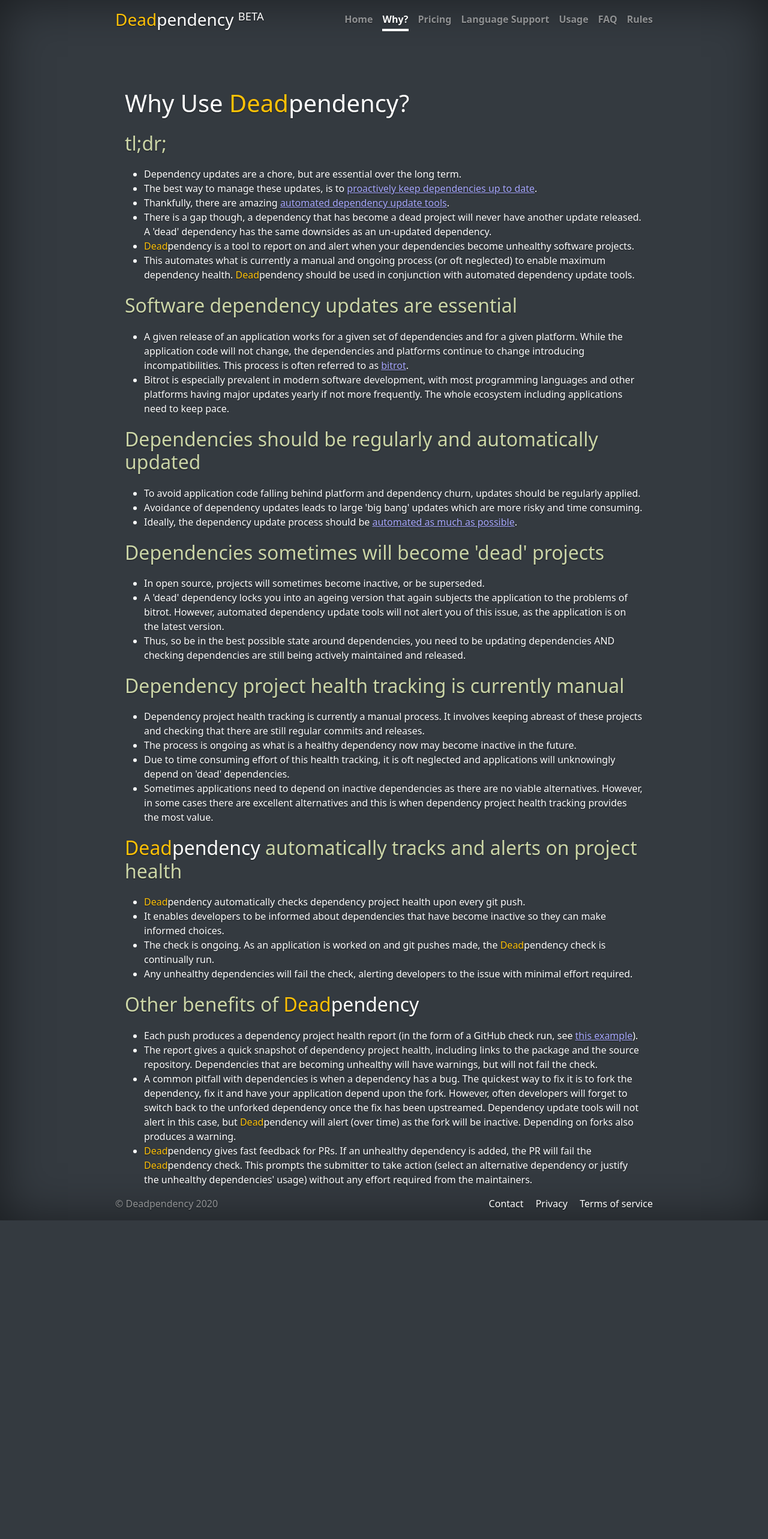
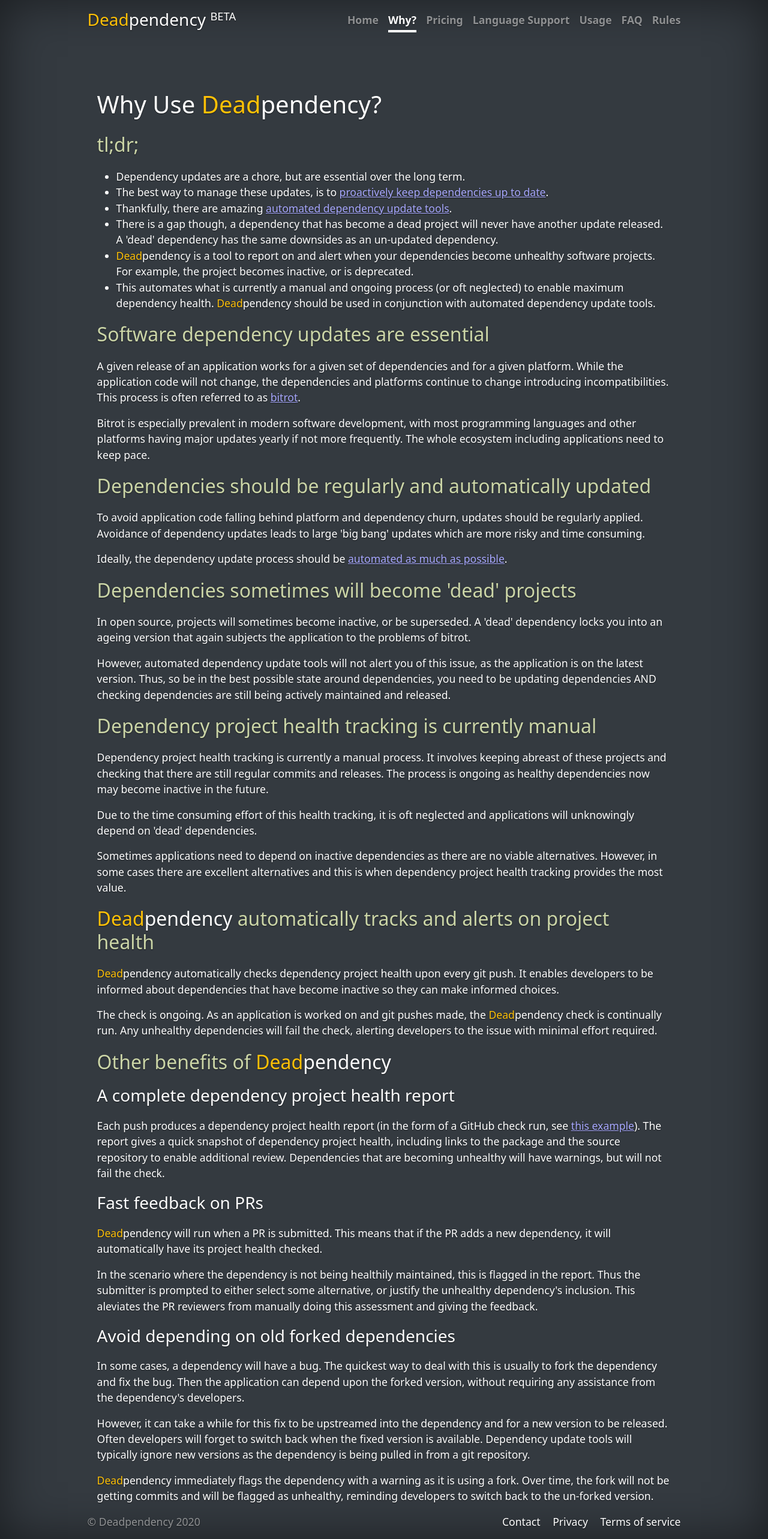
Before and after one commit to deadpendency/deadpendency.github.io, a Jekyll site: the page built from why.html, in a window 1280 px wide. Shown: the whole page at 60% size. Built offline with Jekyll 4.4.1, drawn with Linux system fonts in a browser that asks for light colours; nearby versions of some CDN libraries; before the commit the page ends 2034 px from its top, so only the background shows below that.

Commit message:
Clean up why page more

```diff
--- a/_sass/global.scss
+++ b/_sass/global.scss
@@ -19,6 +19,7 @@
 body {
   text-shadow: 0 .05rem .1rem rgba(0, 0, 0, .5);
   box-shadow: inset 0 0 5rem rgba(0, 0, 0, .5);
+  font-size: 1.1rem;
 }
 
 .cover-container {
@@ -110,7 +111,7 @@
 }
 
 .step-description {
-  font-size: 1rem;
+  font-size: 1.1rem;
 }
 
 .feature-icon {
--- a/why.html
+++ b/why.html
@@ -16,7 +16,7 @@
     <li>The best way to manage these updates, is to <a href="https://www.netcetera.com/home/stories/expertise/20170406-software-updates-inside-it.html" target="_blank" rel="noopener">proactively keep dependencies up to date</a>.</li>
     <li>Thankfully, there are amazing <a href="https://dependabot.com/" target="_blank" rel="noopener">automated dependency update tools</a>.</li>
     <li>There is a gap though, a dependency that has become a dead project will never have another update released. A 'dead' dependency has the same downsides as an un-updated dependency.</li>
-    <li><span class="text-warning">Dead</span><span class="text-white">pendency</span> is a tool to report on and alert when your dependencies become unhealthy software projects.</li>
+    <li><span class="text-warning">Dead</span><span class="text-white">pendency</span> is a tool to report on and alert when your dependencies become unhealthy software projects. For example, the project becomes inactive, or is deprecated.</li>
     <li>This automates what is currently a manual and ongoing process (or oft neglected) to enable maximum dependency health. <span class="text-warning">Dead</span><span class="text-white">pendency</span> should be used in conjunction with automated dependency update tools.</li>
   </ul>
 </p>
@@ -24,63 +24,88 @@
 <h2>Software dependency updates are essential</h2>
 
 <p>
-  <ul>
-    <li>A given release of an application works for a given set of dependencies and for a given platform. While the application code will not change, the dependencies and platforms continue to change introducing incompatibilities. This process is often referred to as <a href="https://en.wikipedia.org/wiki/Software_rot" target="_blank" rel="noopener">bitrot</a>.</li>
-    <li>Bitrot is especially prevalent in modern software development, with most programming languages and other platforms having major updates yearly if not more frequently. The whole ecosystem including applications need to keep pace.</li>
-  </ul>
+  A given release of an application works for a given set of dependencies and for a given platform. While the application code will not change, the dependencies and platforms continue to change introducing incompatibilities. This process is often referred to as <a href="https://en.wikipedia.org/wiki/Software_rot" target="_blank" rel="noopener">bitrot</a>.
+</p>
+
+<p>
+  Bitrot is especially prevalent in modern software development, with most programming languages and other platforms having major updates yearly if not more frequently. The whole ecosystem including applications need to keep pace.
 </p>
 
 <h2>Dependencies should be regularly and automatically updated</h2>
 
 <p>
-  <ul>
-    <li>To avoid application code falling behind platform and dependency churn, updates should be regularly applied.</li>
-    <li>Avoidance of dependency updates leads to large 'big bang' updates which are more risky and time consuming.</li>
-    <li>Ideally, the dependency update process should be <a href="https://dependabot.com" target="_blank" rel="noopener">automated as much as possible</a>.</li>
-  </ul>
+  To avoid application code falling behind platform and dependency churn, updates should be regularly applied. Avoidance of dependency updates leads to large 'big bang' updates which are more risky and time consuming.
+</p>
+
+<p>
+  Ideally, the dependency update process should be <a href="https://dependabot.com" target="_blank" rel="noopener">automated as much as possible</a>.
 </p>
 
 <h2>Dependencies sometimes will become 'dead' projects</h2>
 
 <p>
-  <ul>
-    <li>In open source, projects will sometimes become inactive, or be superseded.</li>
-    <li>A 'dead' dependency locks you into an ageing version that again subjects the application to the problems of bitrot. However, automated dependency update tools will not alert you of this issue, as the application is on the latest version.</li>
-    <li>Thus, so be in the best possible state around dependencies, you need to be updating dependencies AND checking dependencies are still being actively maintained and released.</li>
-  </ul>
+  In open source, projects will sometimes become inactive, or be superseded. A 'dead' dependency locks you into an ageing version that again subjects the application to the problems of bitrot.
+</p>
+
+<p>
+  However, automated dependency update tools will not alert you of this issue, as the application is on the latest version. Thus, so be in the best possible state around dependencies, you need to be updating dependencies AND checking dependencies are still being actively maintained and released.
 </p>
 
 <h2>Dependency project health tracking is currently manual</h2>
 
 <p>
-  <ul>
-    <li>Dependency project health tracking is currently a manual process. It involves keeping abreast of these projects and checking that there are still regular commits and releases.</li>
-    <li>The process is ongoing as what is a healthy dependency now may become inactive in the future.</li>
-    <li>Due to time consuming effort of this health tracking, it is oft neglected and applications will unknowingly depend on 'dead' dependencies.</li>
-    <li>Sometimes applications need to depend on inactive dependencies as there are no viable alternatives. However, in some cases there are excellent alternatives and this is when dependency project health tracking provides the most value.</li>
-  </ul>
+  Dependency project health tracking is currently a manual process. It involves keeping abreast of these projects and checking that there are still regular commits and releases. The process is ongoing as healthy dependencies now may become inactive in the future.
+</p>
+
+<p>
+  Due to the time consuming effort of this health tracking, it is oft neglected and applications will unknowingly depend on 'dead' dependencies.
+</p>
+
+<p>
+  Sometimes applications need to depend on inactive dependencies as there are no viable alternatives. However, in some cases there are excellent alternatives and this is when dependency project health tracking provides the most value.
 </p>
 
 <h2><span class="text-warning">Dead</span><span class="text-white">pendency</span> automatically tracks and alerts on project health</h2>
 
 <p>
-  <ul>
-    <li><span class="text-warning">Dead</span><span class="text-white">pendency</span> automatically checks dependency project health upon every git push.</li>
-    <li>It enables developers to be informed about dependencies that have become inactive so they can make informed choices.</li>
-    <li>The check is ongoing. As an application is worked on and git pushes made, the <span class="text-warning">Dead</span><span class="text-white">pendency</span> check is continually run.</li>
-    <li>Any unhealthy dependencies will fail the check, alerting developers to the issue with minimal effort required.</li>
-  </ul>
+  <span class="text-warning">Dead</span><span class="text-white">pendency</span> automatically checks dependency project health upon every git push. It enables developers to be informed about dependencies that have become inactive so they can make informed choices.
+</p>
+
+<p>
+  The check is ongoing. As an application is worked on and git pushes made, the <span class="text-warning">Dead</span><span class="text-white">pendency</span> check is continually run. Any unhealthy dependencies will fail the check, alerting developers to the issue with minimal effort required.
 </p>
 
 <h2>Other benefits of <span class="text-warning">Dead</span><span class="text-white">pendency</span></h2>
 
+
+<h3>A complete dependency project health report</h3>
+
 <p>
-  <ul>
-    <li>Each push produces a dependency project health report (in the form of a GitHub check run, see <a href="https://github.com/deadpendency/deadpendency-example/pull/1/checks" target="_blank" rel="noopener">this example</a>).</li>
-    <li>The report gives a quick snapshot of dependency project health, including links to the package and the source repository. Dependencies that are becoming unhealthy will have warnings, but will not fail the check.</li>
-    <li>A common pitfall with dependencies is when a dependency has a bug. The quickest way to fix it is to fork the dependency, fix it and have your application depend upon the fork. However, often developers will forget to switch back to the unforked dependency once the fix has been upstreamed. Dependency update tools will not alert in this case, but <span class="text-warning">Dead</span><span class="text-white">pendency</span> will alert (over time) as the fork will be inactive. Depending on forks also produces a warning.</li>
-    <li><span class="text-warning">Dead</span><span class="text-white">pendency</span> gives fast feedback for PRs. If an unhealthy dependency is added, the PR will fail the <span class="text-warning">Dead</span><span class="text-white">pendency</span> check. This prompts the submitter to take action (select an alternative dependency or justify the unhealthy dependencies' usage) without any effort required from the maintainers.</li>
-  </ul>
+  Each push produces a dependency project health report (in the form of a GitHub check run, see <a href="https://github.com/deadpendency/deadpendency-example/pull/1/checks" target="_blank" rel="noopener">this example</a>). The report gives a quick snapshot of dependency project health, including links to the package and the source repository to enable additional review. Dependencies that are becoming unhealthy will have warnings, but will not fail the check.
+</p>
+
+<h3>Fast feedback on PRs</h3>
+
+<p>
+  <span class="text-warning">Dead</span><span class="text-white">pendency</span> will run when a PR is submitted. This means that if the PR adds a new dependency, it will automatically have its project health checked.
+</p>
+
+<p>
+  In the scenario where the dependency is not being healthily maintained, this is flagged in the report. Thus the submitter is prompted to either select some alternative, or justify the unhealthy dependency's inclusion. This aleviates the PR reviewers from manually doing this assessment and giving the feedback.
+</p>
+
+<h3>Avoid depending on old forked dependencies</h3>
+
+<p>
+  In some cases, a dependency will have a bug. The quickest way to deal with this is usually to fork the dependency and fix the bug. Then the application can depend upon the forked version, without requiring any assistance from the dependency's developers.
+</p>
+
+<p>
+  However, it can take a while for this fix to be upstreamed into the dependency and for a new version to be released. Often developers will forget to switch back when the fixed version is available. Dependency update tools will typically ignore new versions as the dependency is being pulled in from a git repository.
+</p>
+
+<p>
+  <span class="text-warning">Dead</span><span class="text-white">pendency</span> immediately flags the dependency with a warning as it is using a fork. Over time, the fork will not be getting commits and will be flagged as unhealthy, reminding developers to switch back to the un-forked version.
 </p>
 
 </div>
```
